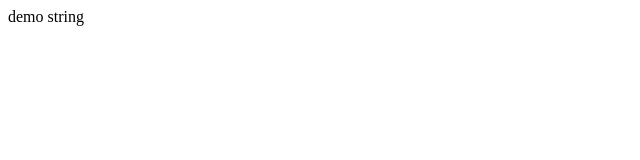
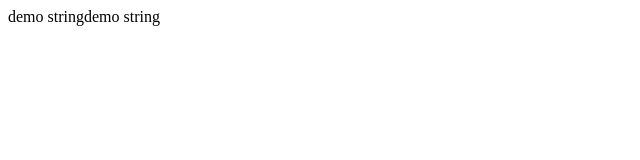
Before and after one commit to Wesley01/Testgit, a plain HTML site: page index.html in a window 1280 px wide. Shown: the full height of the page, 0-640 px from the left. Drawn offline with Linux system fonts and the light colour scheme.

Commit message:
add new line

```diff
--- a/index.html
+++ b/index.html
@@ -5,6 +5,7 @@
     <body>
         <script>
             document.write("demo string");
+            document.write("demo string");
         </script>
     </body>
 </html>
```
